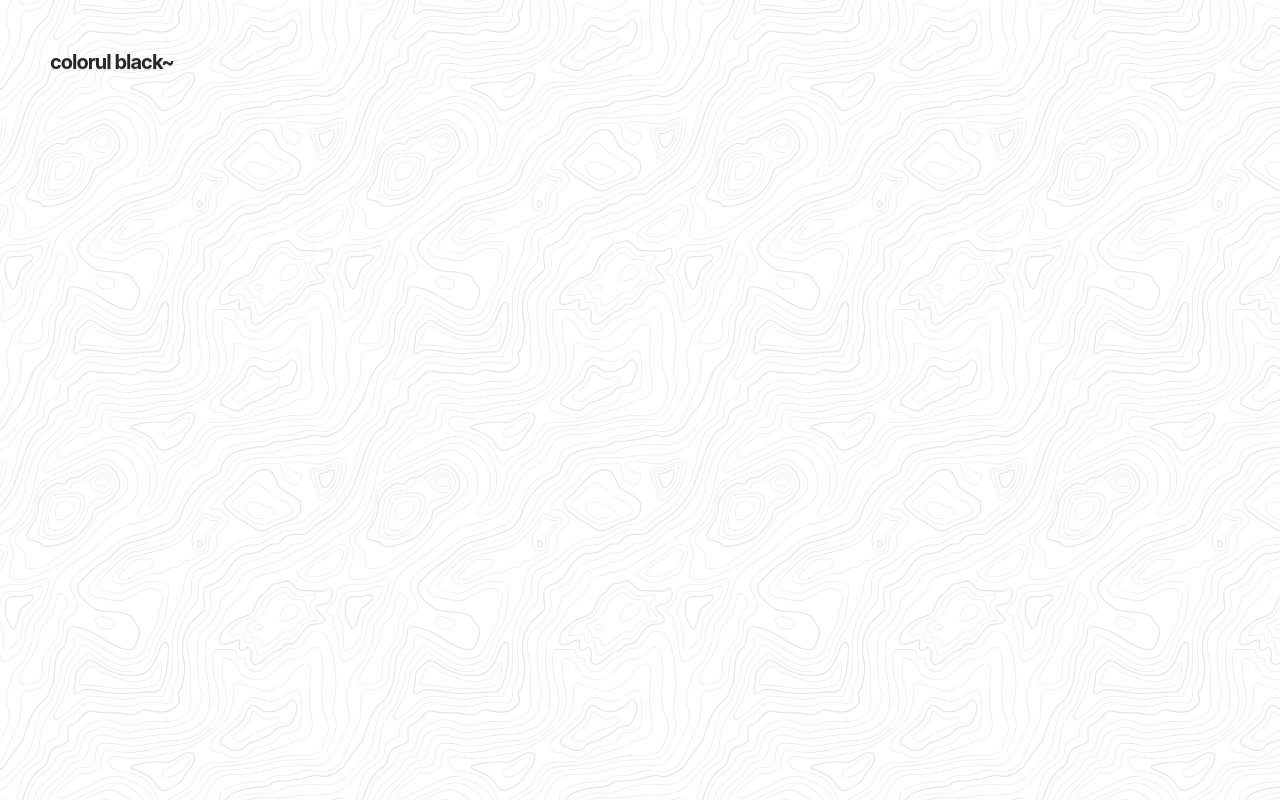
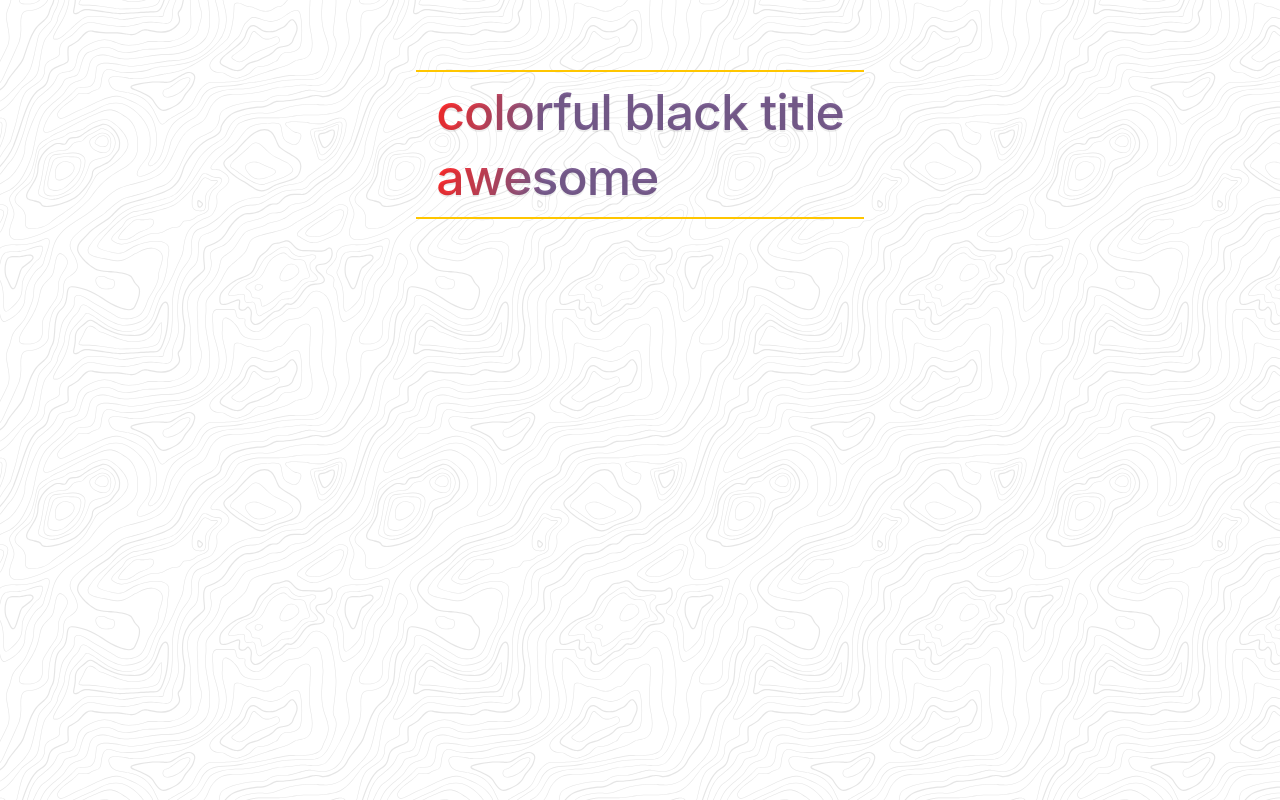
Before and after one commit to baofengs/awesome-css, a website: page colorfule black/index.html in a window 1280 px wide. Drawn offline with Linux system fonts and the light colour scheme.

Commit message:
colorful balck title

```diff
--- a/colorfule black/index.html
+++ b/colorfule black/index.html
@@ -4,8 +4,38 @@
 	<meta charset="UTF-8">
 	<title>colorful black</title>
 	<link rel="stylesheet" href="../assets/style.css">
+	<style>
+		* {
+			padding: 0;
+			margin: 0;
+		}
+		.container {
+			display: flex;
+			justify-content: center;
+		}
+		.item {
+			border-top: 2px solid var(--yellow);
+			border-bottom: 2px solid var(--yellow);
+			padding: 1rem 2rem;
+			margin: 2rem;
+		}
+		.text {
+			font-size: 5rem;
+			font-weight: 500;
+		}
+		.awesome-text {
+		    -webkit-background-clip: text;
+		    -webkit-text-fill-color: transparent;
+			background-image: -webkit-gradient(linear,0% 50%,25% 100%,from(#ff2c2c),to(#7a5e91));
+		}
+	</style>
 </head>
 <body>
-	<h1>colorul black~</h1>
+	<div class="container">
+		<section class="item">
+			<h1 class="text awesome-text">colorful black title</h1>
+			<p class="text awesome-text">awesome</p>
+		</section>
+	</div>
 </body>
 </html>
--- a/colorfule black/main.css
+++ /dev/null
@@ -1,4 +0,0 @@
-* {
-	padding: 0;
-	margin: 0;
-}
```
